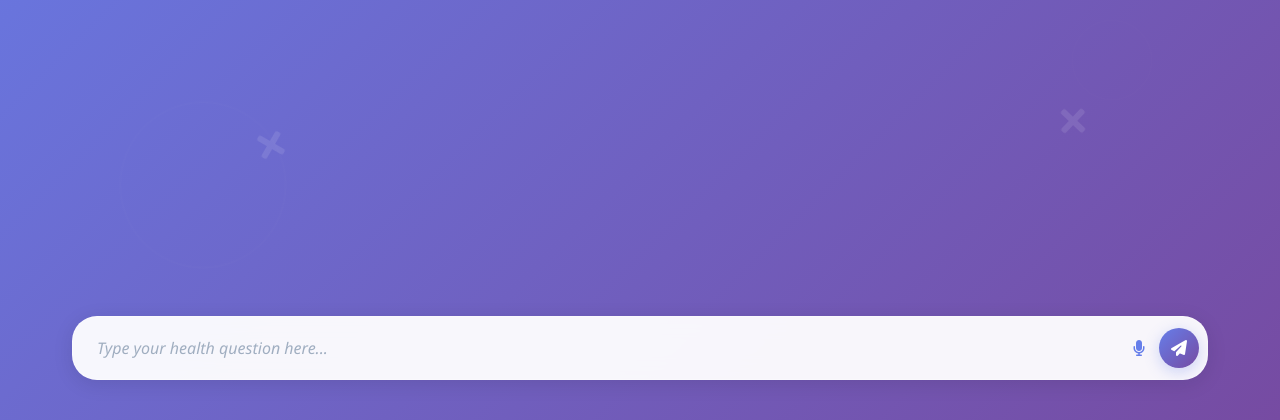
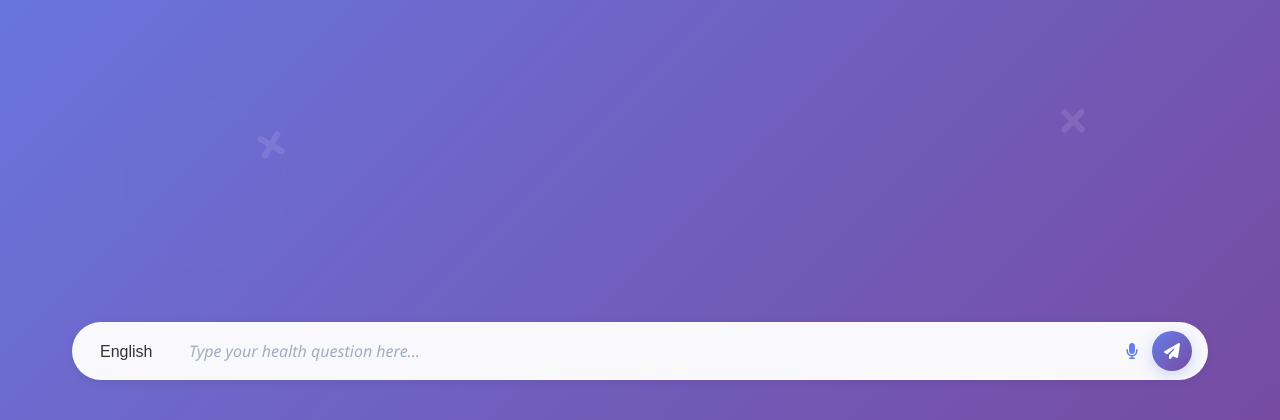
Before and after one commit to Asdortop/Medical-Chatbot, a Flask app: page / in a window 1280 px wide. Shown: the part 380-800 px from the top of the page. Run offline with Flask 3, Linux system fonts and the light colour scheme.

Commit message:
language feature done

```diff
--- a/static/styling.css
+++ b/static/styling.css
@@ -541,3 +541,38 @@ body {
         opacity: 1;
     }
 }
+
+/* Style for the language dropdown */
+/* Language dropdown inside the chat input */
+#languageSelect {
+    border: none;
+    outline: none;
+    background: transparent;
+    font-size: 16px;
+    padding: 8px 12px;
+    color: #333;
+    border-radius: 20px;
+    appearance: none; /* removes default arrow */
+    -webkit-appearance: none;
+    -moz-appearance: none;
+    cursor: pointer;
+    margin-right: 8px;
+}
+
+/* Add a custom dropdown arrow */
+#languageSelect::after {
+    content: "▼";
+    font-size: 12px;
+    color: #666;
+    margin-left: 6px;
+}
+
+/* Ensure the dropdown text aligns with input field */
+.chat-input-wrapper {
+    display: flex;
+    align-items: center;
+    background: #f9f9fc;
+    border-radius: 50px;
+    padding: 5px 15px;
+    box-shadow: 0 2px 8px rgba(0,0,0,0.08);
+}
--- a/templates/index.html
+++ b/templates/index.html
@@ -52,7 +52,12 @@
         <!-- Chat Input -->
         <div class="chat-input-container">
             <div class="chat-input-wrapper">
-                </button>
+                <!-- Language Dropdown -->
+                <select id="languageSelect">
+                    <option value="en">English</option>
+                    <option value="hi">Hindi</option>
+                </select>
+
                 <input type="text" id="messageInput" placeholder="Type your health question here..." autocomplete="off">
                 <button class="voice-btn" title="Voice input">
                     <i class="fas fa-microphone"></i>
@@ -64,46 +69,116 @@
         </div>
     </main>
 
-
-
     <script>
 class MedicalChatbot {
     constructor() {
         this.messageInput = document.getElementById('messageInput');
         this.sendBtn = document.getElementById('sendBtn');
         this.chatMessages = document.getElementById('chatMessages');
+        this.voiceBtn = document.querySelector('.voice-btn');
+        this.languageSelect = document.getElementById('languageSelect');
         this.initEventListeners();
+        this.initVoiceRecognition();
     }
 
     initEventListeners() {
-            this.sendBtn.addEventListener('click', () => this.sendMessage());
+        this.sendBtn.addEventListener('click', () => this.handleInput());
         this.messageInput.addEventListener('keypress', (e) => {
-                if (e.key === 'Enter') this.sendMessage();
+            if (e.key === 'Enter') this.handleInput();
         });
+        this.voiceBtn.addEventListener('click', () => this.startVoiceInput());
     }
 
-        async sendMessage() {
-            const message = this.messageInput.value.trim();
+    // ✅ Translation helper (can be used for both directions)
+    async translateText(text, fromLang, toLang) {
+        if (fromLang === toLang) return text;
+        try {
+            let translated = await fetch(
+                `https://api.mymemory.translated.net/get?q=${encodeURIComponent(text)}&langpair=${fromLang}|${toLang}`
+            ).then(res => res.json());
+            return translated.responseData.translatedText || text;
+        } catch (e) {
+            console.error("Translation error:", e);
+            return text;
+        }
+    }
+
+    initVoiceRecognition() {
+        const SpeechRecognition = window.SpeechRecognition || window.webkitSpeechRecognition;
+        if (!SpeechRecognition) {
+            console.error("SpeechRecognition not supported in this browser.");
+            return;
+        }
+
+        this.recognition = new SpeechRecognition();
+        this.recognition.continuous = true;
+        this.recognition.interimResults = false;
+
+        this.recognition.onresult = async (event) => {
+            let transcript = '';
+            for (let i = event.resultIndex; i < event.results.length; ++i) {
+                if (event.results[i].isFinal) {
+                    transcript += event.results[i][0].transcript;
+                }
+            }
+
+            if (!transcript) return;
+
+            let lang = this.languageSelect.value;
+            let finalText = lang === "hi"
+                ? await this.translateText(transcript, "hi", "en")
+                : transcript;
+
+            this.addMessage("🎤 " + transcript, "user");
+            this.messageInput.value = finalText;
+            this.sendMessage(finalText, lang);
+        };
+
+        this.recognition.onerror = (event) => {
+            console.error("Voice error:", event.error);
+        };
+    }
+
+    startVoiceInput() {
+        if (this.recognition) {
+            this.recognition.lang = this.languageSelect.value === "hi" ? "hi-IN" : "en-US";
+            this.recognition.start();
+        }
+    }
+
+    async handleInput() {
+        let message = this.messageInput.value.trim();
         if (!message) return;
 
-            this.addMessage(message, 'user');
+        let lang = this.languageSelect.value;
+        let translatedMessage = lang === "hi"
+            ? await this.translateText(message, "hi", "en")
+            : message;
+
+        this.addMessage(message, "user");
         this.messageInput.value = '';
+        this.sendMessage(translatedMessage, lang);
+    }
 
-            // Show typing indicator
+    async sendMessage(message, lang) {
         const typingIndicator = this.showTypingIndicator();
 
         try {
             const response = await fetch('/get', {
                 method: 'POST',
-                    headers: {
-                        'Content-Type': 'application/x-www-form-urlencoded'
-                    },
+                headers: { 'Content-Type': 'application/x-www-form-urlencoded' },
                 body: new URLSearchParams({ msg: message })
             });
 
             const data = await response.json();
             this.removeTypingIndicator(typingIndicator);
-                this.addMessage(data.answer, 'bot');
+
+            // ✅ If Hindi selected, translate bot’s answer back to Hindi
+            let finalAnswer = lang === "hi"
+                ? await this.translateText(data.answer, "en", "hi")
+                : data.answer;
+
+            this.addMessage(finalAnswer, 'bot');
 
         } catch (error) {
             this.removeTypingIndicator(typingIndicator);
```
Lines whose indentation alone changed are shown as unchanged.
